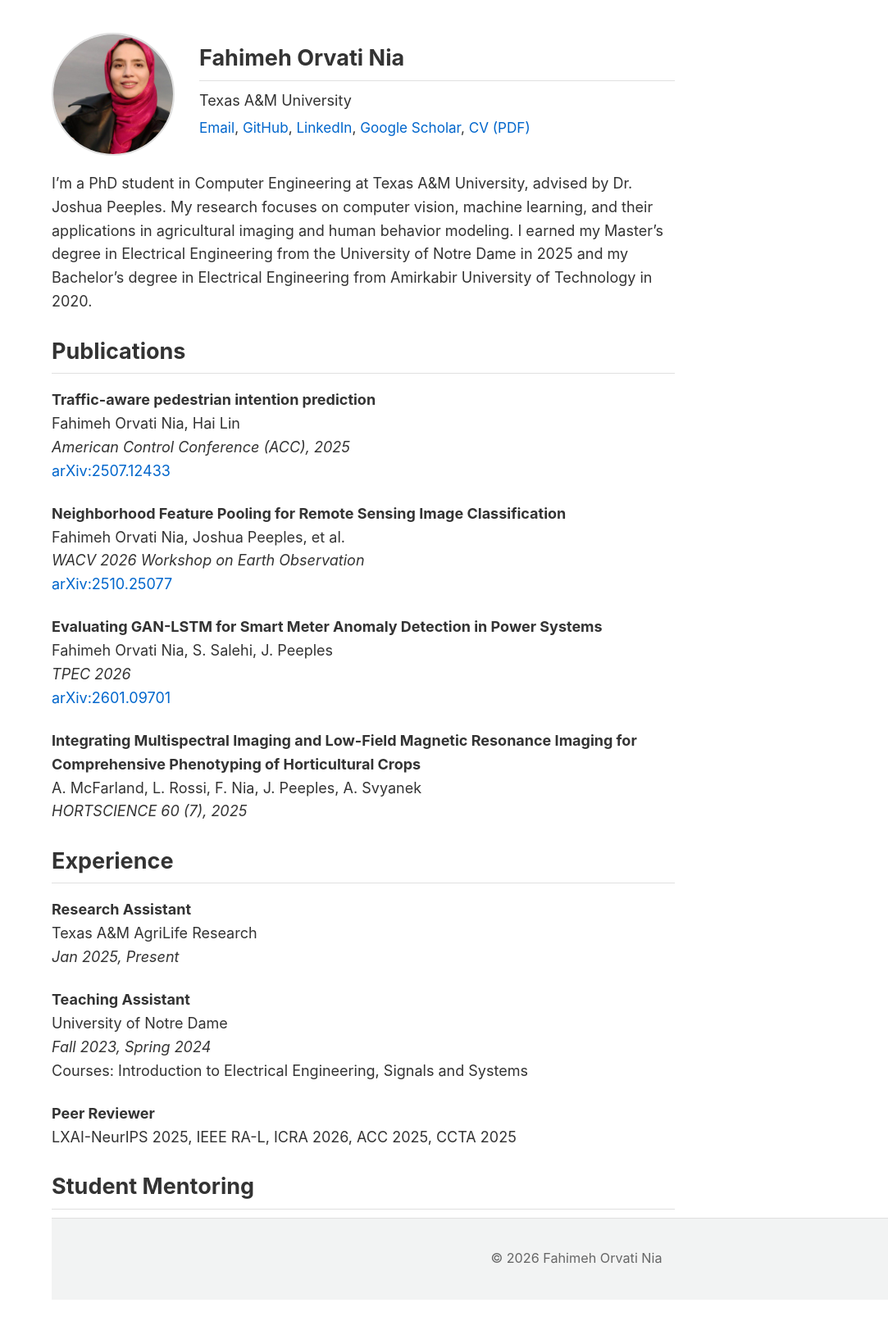
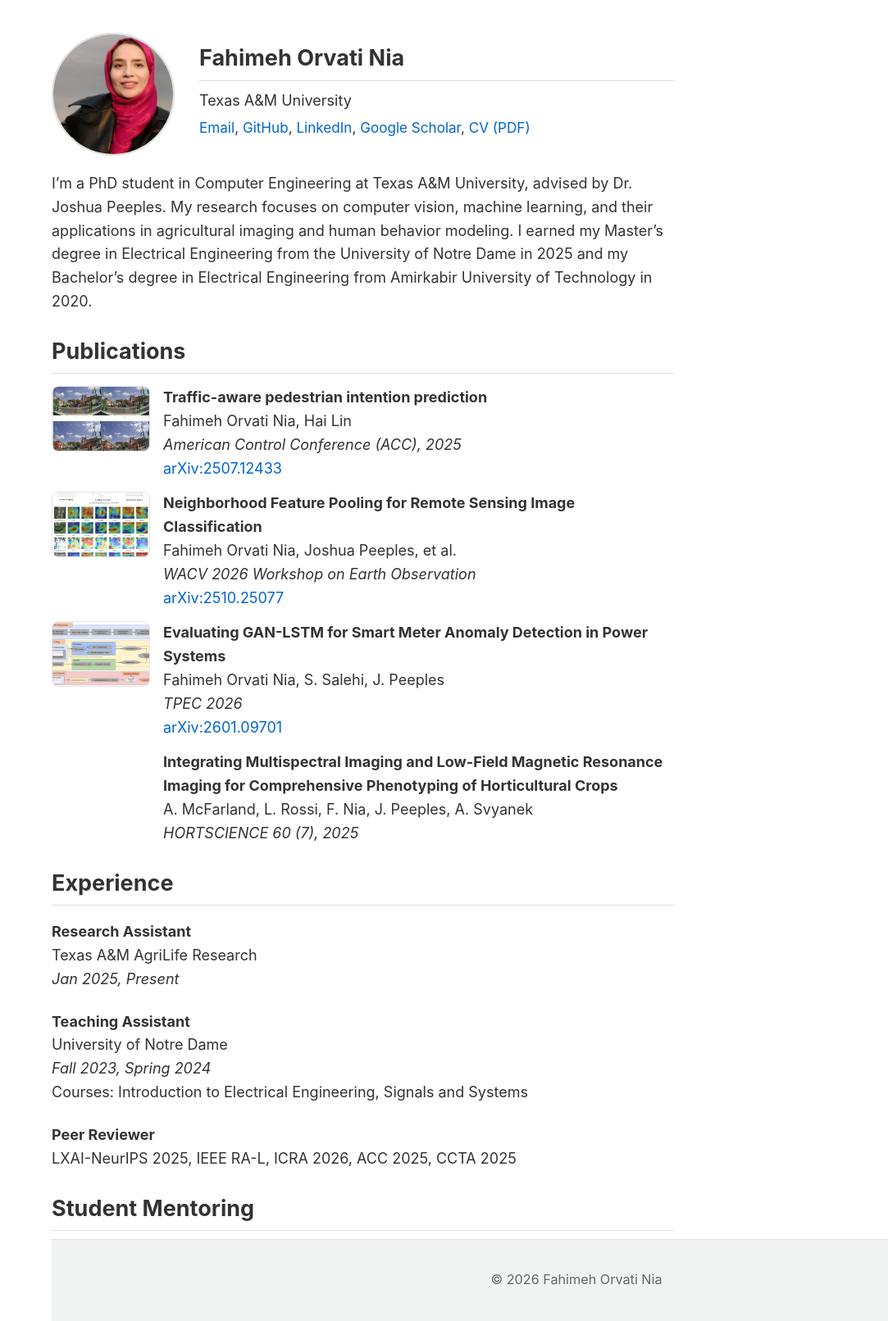
Before and after one commit to fahimehorvatinia/fahimehorvatinia.github.io, a Jekyll site: the page built from index.md, in a window 1280 px wide. Shown: the whole page at 82% size, without its empty margins (197-1280 px from the left). Built offline with Jekyll 4.4.1, drawn with Linux system fonts in a browser that asks for light colours; before the commit the page ends 1586 px from its top, so only the background shows below that.

Commit message:
Add publication thumbnails

```diff
--- a/index.md
+++ b/index.md
@@ -27,24 +27,50 @@ I'm a PhD student in Computer Engineering at Texas A&M University, advised by Dr
 
 ## Publications
 
-**Traffic-aware pedestrian intention prediction**
-Fahimeh Orvati Nia, Hai Lin
-*American Control Conference (ACC), 2025*
-[arXiv:2507.12433](https://arxiv.org/abs/2507.12433)
+<div style="display:flex; gap:16px; align-items:flex-start; margin: 14px 0;">
+  <div style="flex: 0 0 120px;">
+    <img src="{{ '/images/acc.jpg' | relative_url }}" alt="ACC 2025" style="width:120px; height:80px; object-fit:cover; border-radius:8px; border:1px solid #e6e6e6;">
+  </div>
+  <div style="flex: 1;">
+    <div><strong>Traffic-aware pedestrian intention prediction</strong></div>
+    <div>Fahimeh Orvati Nia, Hai Lin</div>
+    <div><em>American Control Conference (ACC), 2025</em></div>
+    <div><a href="https://arxiv.org/abs/2507.12433">arXiv:2507.12433</a></div>
+  </div>
+</div>
 
-**Neighborhood Feature Pooling for Remote Sensing Image Classification**
-Fahimeh Orvati Nia, Joshua Peeples, et al.
-*WACV 2026 Workshop on Earth Observation*
-[arXiv:2510.25077](https://arxiv.org/abs/2510.25077)
+<div style="display:flex; gap:16px; align-items:flex-start; margin: 14px 0;">
+  <div style="flex: 0 0 120px;">
+    <img src="{{ '/images/wacv.png' | relative_url }}" alt="WACV 2026 Workshop" style="width:120px; height:80px; object-fit:cover; border-radius:8px; border:1px solid #e6e6e6;">
+  </div>
+  <div style="flex: 1;">
+    <div><strong>Neighborhood Feature Pooling for Remote Sensing Image Classification</strong></div>
+    <div>Fahimeh Orvati Nia, Joshua Peeples, et al.</div>
+    <div><em>WACV 2026 Workshop on Earth Observation</em></div>
+    <div><a href="https://arxiv.org/abs/2510.25077">arXiv:2510.25077</a></div>
+  </div>
+</div>
 
-**Evaluating GAN-LSTM for Smart Meter Anomaly Detection in Power Systems**
-Fahimeh Orvati Nia, S. Salehi, J. Peeples
-*TPEC 2026*
-[arXiv:2601.09701](https://arxiv.org/abs/2601.09701)
+<div style="display:flex; gap:16px; align-items:flex-start; margin: 14px 0;">
+  <div style="flex: 0 0 120px;">
+    <img src="{{ '/images/tpec.jpg' | relative_url }}" alt="TPEC 2026" style="width:120px; height:80px; object-fit:cover; border-radius:8px; border:1px solid #e6e6e6;">
+  </div>
+  <div style="flex: 1;">
+    <div><strong>Evaluating GAN-LSTM for Smart Meter Anomaly Detection in Power Systems</strong></div>
+    <div>Fahimeh Orvati Nia, S. Salehi, J. Peeples</div>
+    <div><em>TPEC 2026</em></div>
+    <div><a href="https://arxiv.org/abs/2601.09701">arXiv:2601.09701</a></div>
+  </div>
+</div>
 
-**Integrating Multispectral Imaging and Low-Field Magnetic Resonance Imaging for Comprehensive Phenotyping of Horticultural Crops**
-A. McFarland, L. Rossi, F. Nia, J. Peeples, A. Svyanek
-*HORTSCIENCE 60 (7), 2025*
+<div style="display:flex; gap:16px; align-items:flex-start; margin: 14px 0;">
+  <div style="flex: 0 0 120px;"></div>
+  <div style="flex: 1;">
+    <div><strong>Integrating Multispectral Imaging and Low-Field Magnetic Resonance Imaging for Comprehensive Phenotyping of Horticultural Crops</strong></div>
+    <div>A. McFarland, L. Rossi, F. Nia, J. Peeples, A. Svyanek</div>
+    <div><em>HORTSCIENCE 60 (7), 2025</em></div>
+  </div>
+</div>
 
 ## Experience
 
```
Also changed, not shown: images/acc.jpg (added), images/tpec.jpg (added), images/wacv.png (added).
